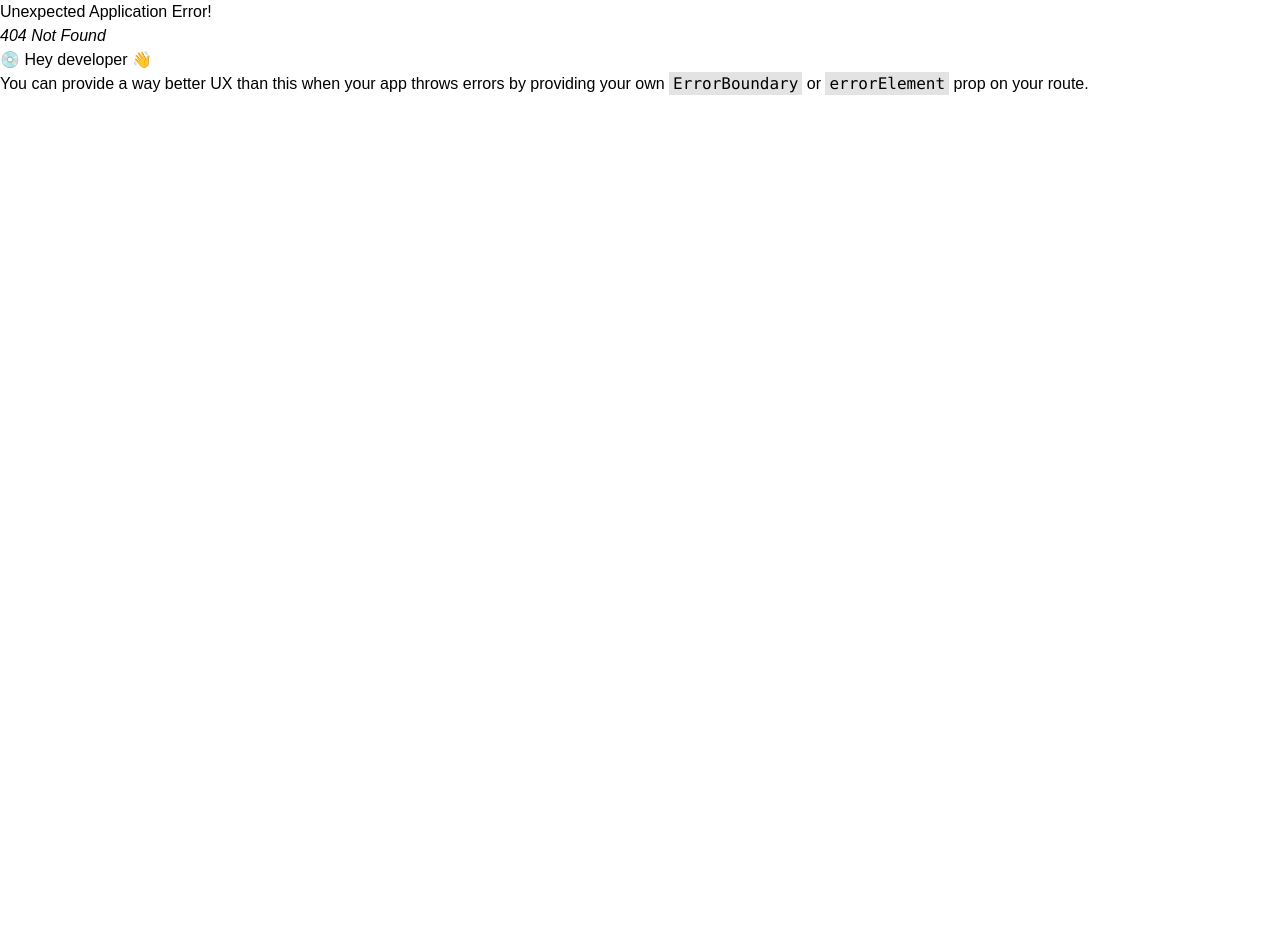
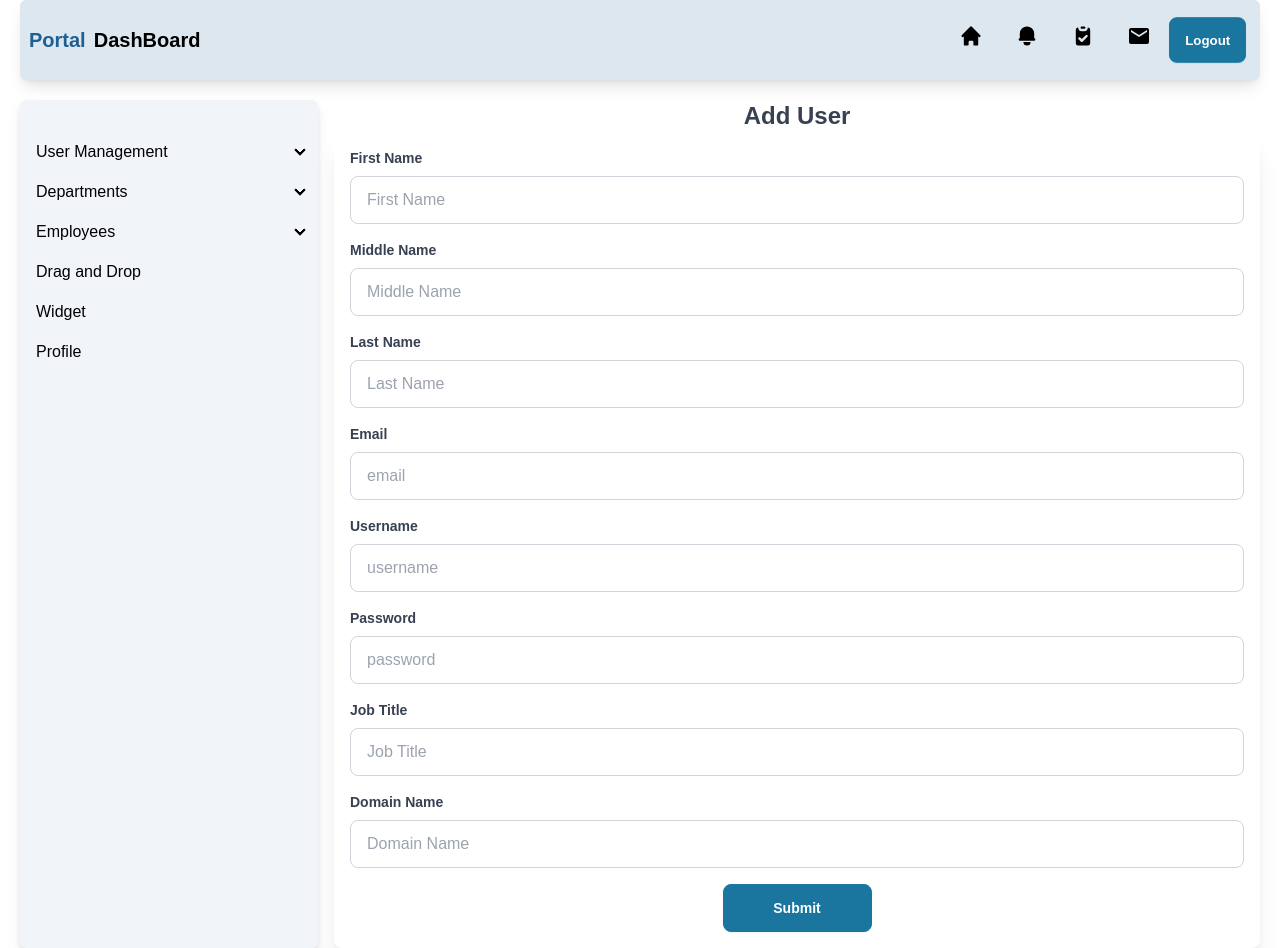
Before and after one commit to Samychowdhury01/portal-dashboard, a React (Vite) app: page /add-user in a window 1280 px wide. Before the commit this address had no page. Before the commit the page ends 800 px from the top, so only its background shows below. Built offline with nearby package versions, Linux system fonts and the light colour scheme.

Commit message:
added add user route andadd user form

```diff
--- a/package.json
+++ b/package.json
@@ -12,6 +12,7 @@
   "dependencies": {
     "react": "^18.3.1",
     "react-dom": "^18.3.1",
+    "react-hook-form": "^7.52.1",
     "react-icons": "^5.2.1",
     "react-router-dom": "^6.24.0"
   },
--- /dev/null
+++ b/src/components/ui/Input.jsx
@@ -0,0 +1,20 @@
+
+
+const Input = ({ type, placeholder, register, name, label }) => {
+  return (
+    <div className="mb-4">
+      <label className="block text-gray-700 text-sm font-bold mb-2" htmlFor={name}>
+        {label}
+      </label>
+      <input
+        id={name}
+        className="input input-bordered border-gray-300 focus:outline-none w-full"
+        type={type}
+        placeholder={placeholder}
+        {...register(name, { required: true })}
+      />
+    </div>
+  );
+};
+
+export default Input;
--- a/src/components/ui/shared/SideNav.jsx
+++ b/src/components/ui/shared/SideNav.jsx
@@ -11,7 +11,7 @@ const SideNav = () => {
           <summary className="p-2 text-base">User Management</summary>
           <ul className="p-2 bg-slate-50 rounded-lg">
             <li>
-              <ActiveLink to="/">
+              <ActiveLink to="/add-user">
                 <HiOutlineUserAdd /> Add User
               </ActiveLink>
             </li>
@@ -72,7 +72,7 @@ const SideNav = () => {
   );
   return (
     <>
-      <div className="lg:w-full bg-slate-100 max-h-screen drop-shadow-lg rounded-md">
+      <div className="lg:w-full bg-slate-100 lg:h-full drop-shadow-lg rounded-md lg:overflow-y-auto">
         <div className="navbar-start">
           <div className="dropdown">
             <div tabIndex={0} role="button" className="btn btn-ghost lg:hidden">
--- a/src/components/ui/shared/TopNav.jsx
+++ b/src/components/ui/shared/TopNav.jsx
@@ -5,22 +5,22 @@ import { MdEmail } from "react-icons/md";
 const TopNav = () => {
     const navItems = <>
     <li>
-              <ActiveLink>
+              <ActiveLink to="/">
                 <HiHome className="text-2xl" />
               </ActiveLink>
             </li>
             <li>
-              <ActiveLink>
+              <ActiveLink to="/--">
                 <HiBell className="text-2xl" />
               </ActiveLink>
             </li>
             <li>
-              <ActiveLink>
+              <ActiveLink to="/--">
                 <HiClipboardCheck className="text-2xl" />
               </ActiveLink>
             </li>
             <li>
-              <ActiveLink>
+              <ActiveLink to="/--">
                 <MdEmail className="text-2xl" />
               </ActiveLink>
             </li>
@@ -30,7 +30,7 @@ const TopNav = () => {
     </>
   return (
     <>
-      <div className="lg:navbar bg-primary bg-opacity-20 shadow-lg rounded-md mb-5">
+      <div className="lg:navbar bg-primary bg-opacity-15 shadow-lg rounded-md mb-5">
         <div className="navbar-start">
           <div className="dropdown">
             <div tabIndex={0} role="button" className="btn btn-ghost lg:hidden">
--- /dev/null
+++ b/src/pages/User/AddUser.jsx
@@ -0,0 +1,33 @@
+import { useForm, Controller } from "react-hook-form";
+import Input from "../../components/ui/Input";
+
+const AddUser = () => {
+  const {
+    register,
+    handleSubmit,
+    formState: { errors },
+  } = useForm();
+  const onSubmit = (data) => {
+    console.log(data);
+  };
+
+  return (
+    <>
+    <h3 className="text-2xl text-center font-semibold text-gray-700">Add User</h3>
+      <form className="flex flex-col p-4 shadow-xl rounded-lg" onSubmit={handleSubmit(onSubmit)}>
+      <Input type="text" placeholder="First Name" register={register} name="firstName" label="First Name" />
+      <Input type="text" placeholder="Middle Name" register={register} name="MiddleName"  label="Middle Name"/>
+      <Input type="text" placeholder="Last Name" register={register} name="lastName" label="Last Name" />
+      <Input type="email" placeholder="email" register={register} name="email" label="Email" />
+      <Input type="text" placeholder="username" register={register} name="username"  label="Username"/>
+      <Input type="password" placeholder="password" register={register} name="password"  label="Password"/>
+      <Input type="text" placeholder="Job Title" register={register} name="jobTitle" label="Job Title" />
+      <Input type="text" placeholder="Domain Name" register={register} name="domainName"  label="Domain Name"/>
+
+        <input type="submit" className="btn btn-primary text-white w-1/6 mx-auto" />
+      </form>
+    </>
+  );
+};
+
+export default AddUser;
--- a/src/routes/Routes.jsx
+++ b/src/routes/Routes.jsx
@@ -1,6 +1,7 @@
 import { createBrowserRouter } from "react-router-dom";
 import MainLayout from "../components/layouts/MainLayout";
 import Home from "../pages/Home";
+import AddUser from "../pages/User/AddUser";
 
 const router = createBrowserRouter([
     {
@@ -11,6 +12,10 @@ const router = createBrowserRouter([
         path: "/",
         element: <Home/>
       },
+      {
+        path: "/add-user",
+        element: <AddUser/>
+      }
     ]
     },
   ]);
```
Also changed, not shown: 1 other file (tests, documents, lock files or other folders).
